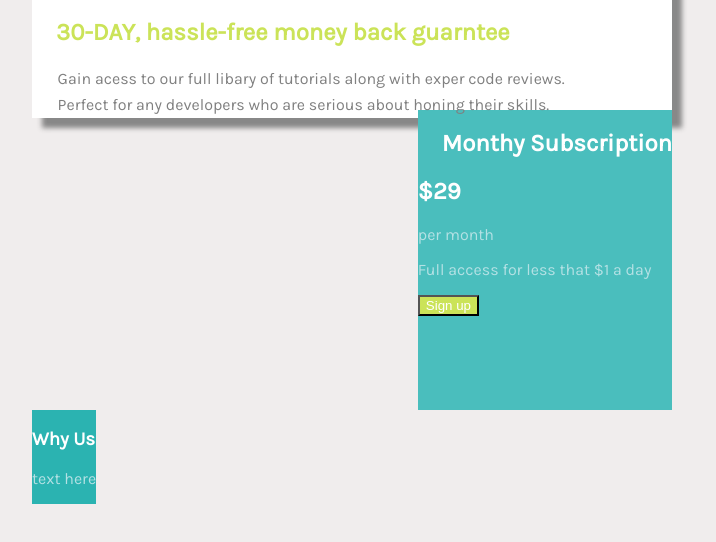
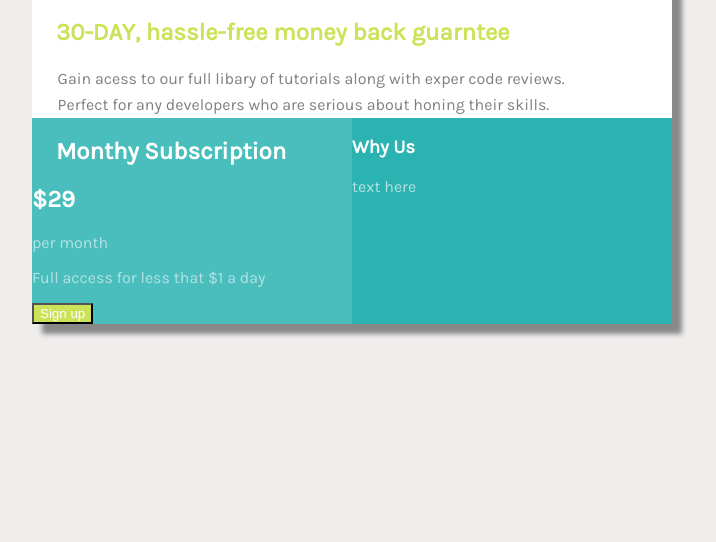
Before and after one commit to gwartney21/GridLayout, a plain HTML site: page index.html in a window 1280 px wide. Shown: the part 360-902 px from the top of the page, without its empty margins (288-1004 px from the left). Before the commit the page ends 864 px from the top, so only its background shows below. Drawn offline with Linux system fonts and the light colour scheme.

Commit message:
finished refactoring css
Refactored lay out to use flex

```diff
--- a/css/style.css
+++ b/css/style.css
@@ -16,17 +16,14 @@ body{
 }
 .gridTwo{
   background-color:	rgb(74, 190, 189);
-   height: 100%;
-   margin-top: -1.5em;
-   float:right;
-   clear: both;
-   height: 300px;
+  width: 100%;
+  margin-top: -1em;
 }
 
 .gridThree{
   background-color: rgb(43, 179, 177);
-  float: left;
-  clear: both;
+  width: 100%;
+  margin-top: -1em;
 }
 
 #callToAction{
@@ -70,3 +67,7 @@ p{
  background-color:rgb(203, 227, 88);
  color: white;
 }
+
+.row{
+  display: flex;
+}
```
Also changed, not shown: index.html (+3 -0 lines).
